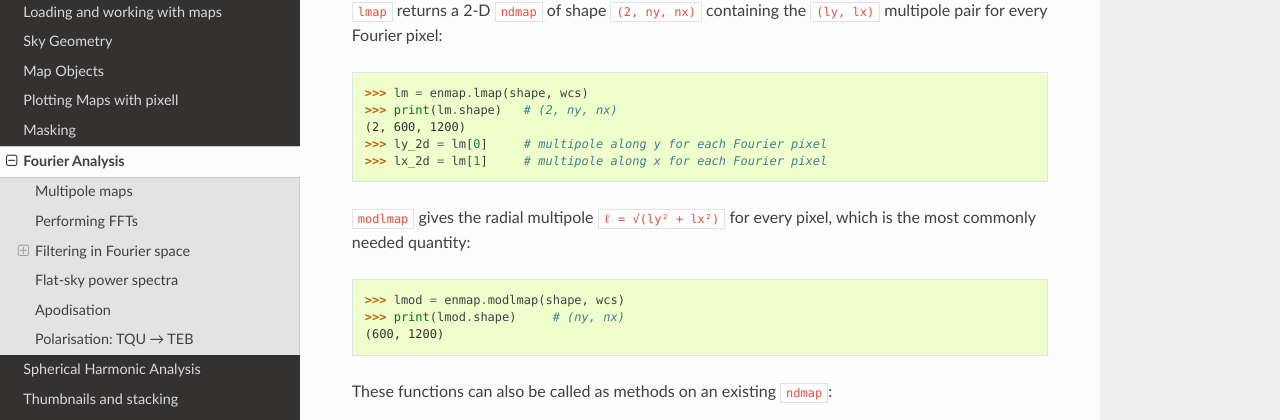
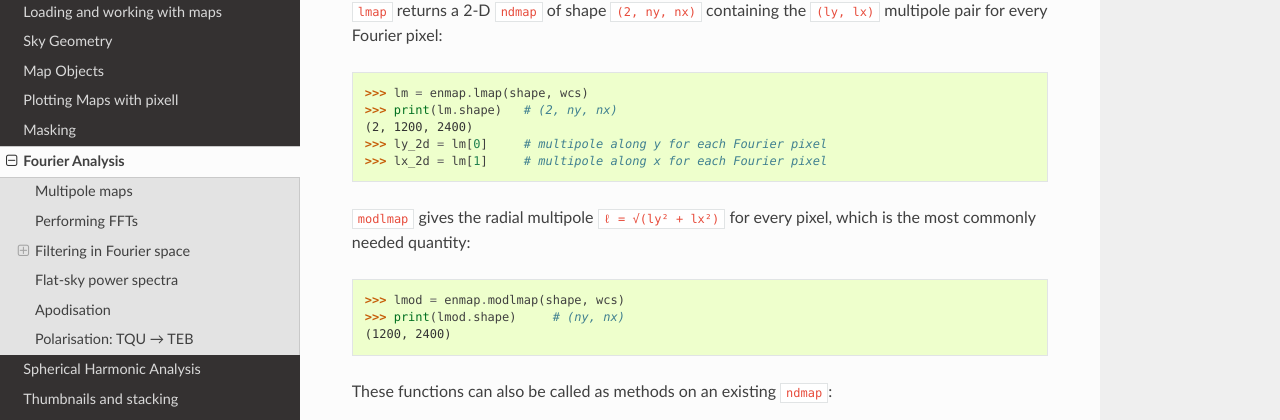
Before and after one commit to simonsobs/pixell, a Sphinx documentation site: the page built from docs/fourier.rst, in a window 1280 px wide and 900 px high, scrolled down 561 px. Shown: the part 140-560 px from the top of the window. Built offline with Sphinx 7.4.7 and the Read the Docs theme 3.1.0, drawn with Linux system fonts in a browser that asks for light colours; some of the changed text lies outside the part shown.

Commit message:
fix other shape errors

```diff
--- a/docs/fourier.rst
+++ b/docs/fourier.rst
@@ -34,7 +34,7 @@ multipole pair for every Fourier pixel:
 
    >>> lm = enmap.lmap(shape, wcs)
    >>> print(lm.shape)   # (2, ny, nx)
-   (2, 600, 1200)
+   (2, 1200, 2400)
    >>> ly_2d = lm[0]     # multipole along y for each Fourier pixel
    >>> lx_2d = lm[1]     # multipole along x for each Fourier pixel
 
@@ -45,7 +45,7 @@ the most commonly needed quantity:
 
    >>> lmod = enmap.modlmap(shape, wcs)
    >>> print(lmod.shape)     # (ny, nx)
-   (600, 1200)
+   (1200, 2400)
 
 These functions can also be called as methods on an existing ``ndmap``::
 
```
Also changed, not shown: other parts of docs/fourier.rst (+1 -1 lines).
